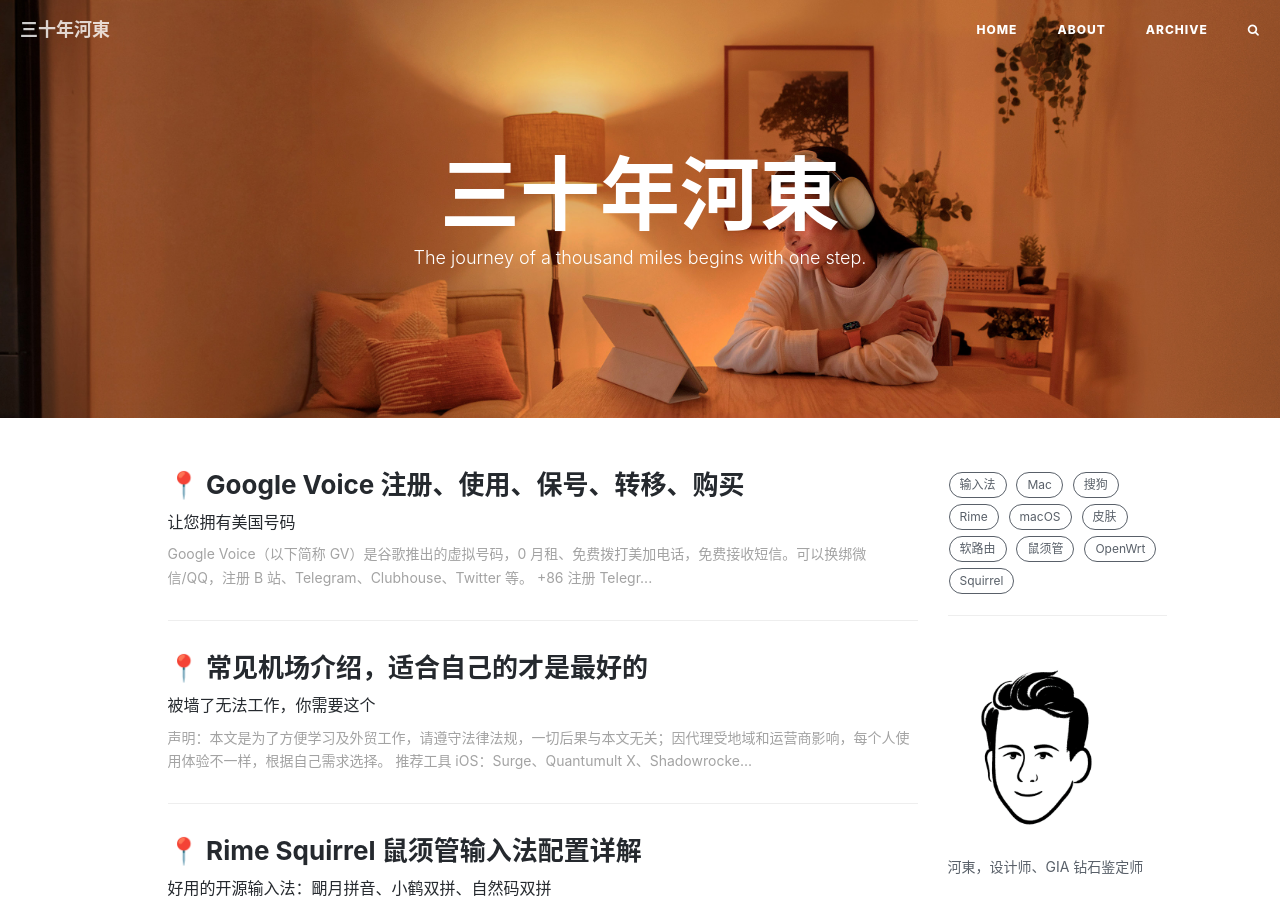
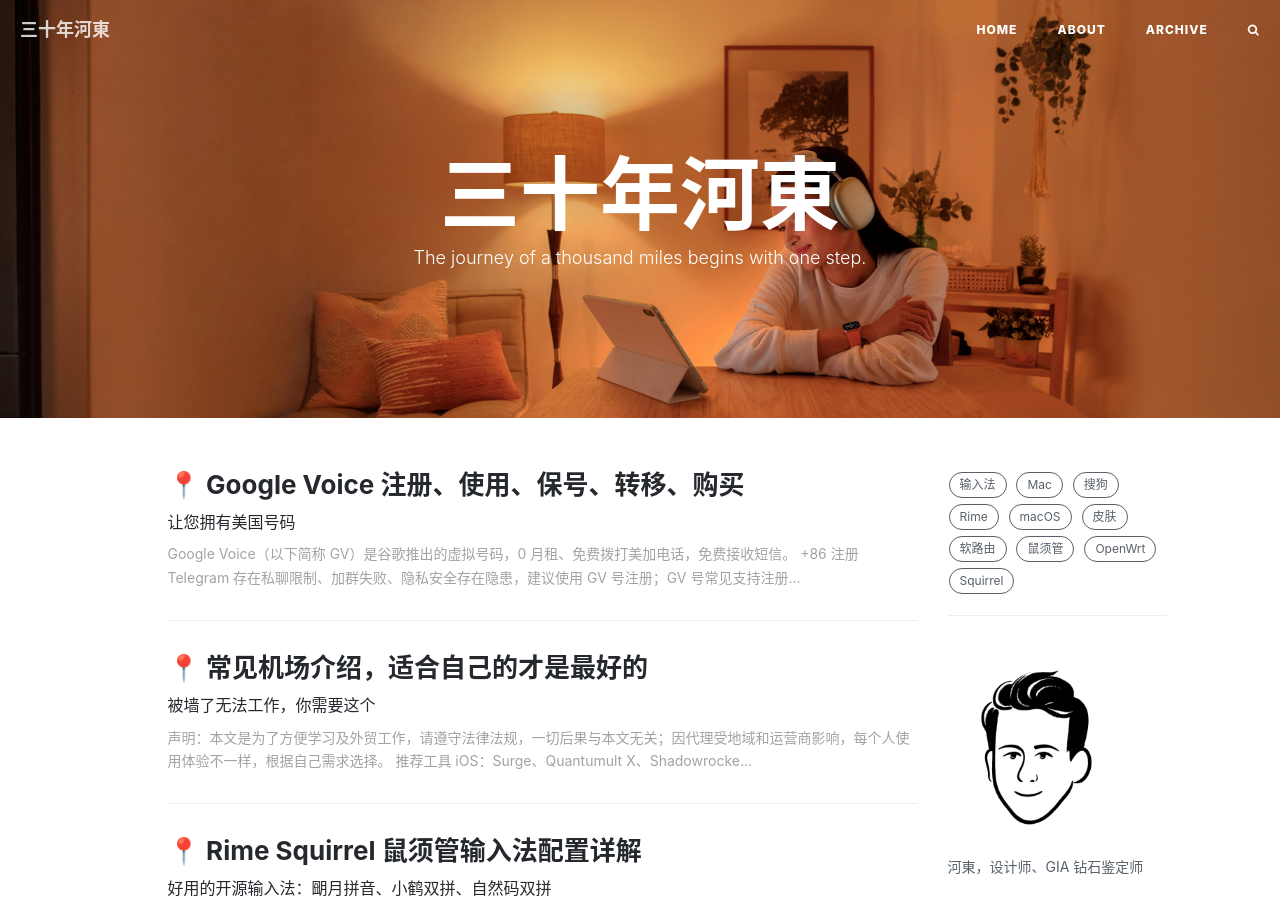
Before and after one commit to ssnhd/ssnhd.github.io, a Jekyll site: the page built from index.html, in a window 1280 px wide and 900 px high. Built offline with Jekyll 4.4.1, drawn with Linux system fonts in a browser that asks for light colours; nearby versions of some CDN libraries; the list of posts is cut into pages by our own code; comment, search, counter and statistics services are not loaded.

Commit message:
Update 2021-1-27-voice.md

```diff
--- a/_posts/2021-1-27-voice.md
+++ b/_posts/2021-1-27-voice.md
@@ -12,11 +12,9 @@ tags:
   - Voice
 ---
 
-Google Voice（以下简称 GV）是谷歌推出的虚拟号码，0 月租、免费拨打美加电话，免费接收短信。可以换绑微信/QQ，注册 B 站、Telegram、Clubhouse、Twitter 等。
+Google Voice（以下简称 GV）是谷歌推出的虚拟号码，0 月租、免费拨打美加电话，免费接收短信。
 
-+86 注册 Telegram 不仅私聊有限制，隐私也存在隐患，建议使用 GV 注册或换绑。
-
-`日常用 GV 代理节点不限制（优先美国）但 IP 要稳定；转移必须美国节点。`
++86 注册 Telegram 存在私聊限制、加群失败、隐私安全存在隐患，建议使用 GV 号注册；GV 号常见支持注册平台：B 站、Clubhouse、Twitter……等。
 
 
 ## 购买 Google Voice
```
